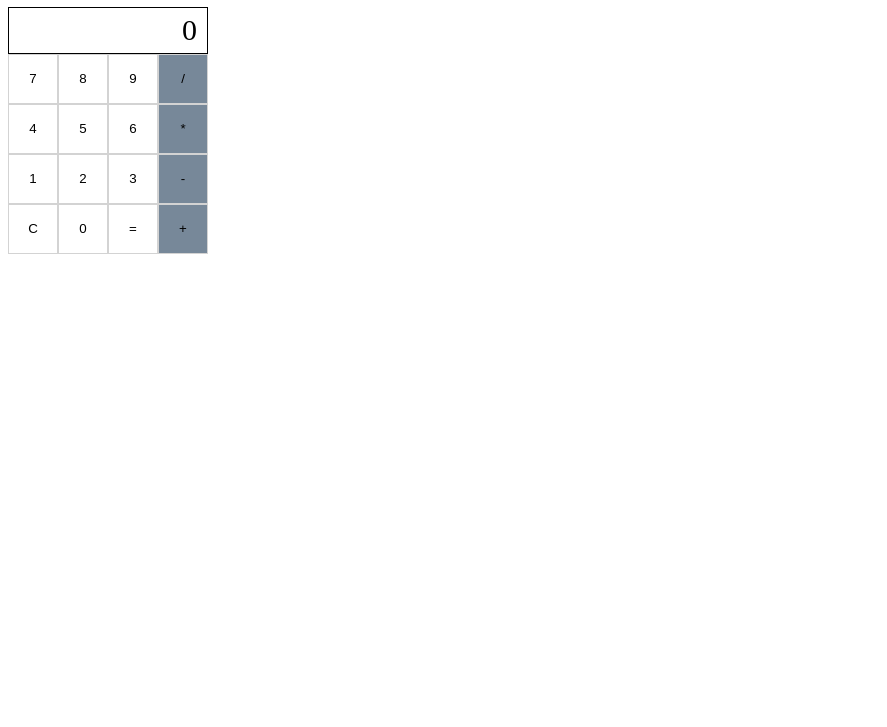
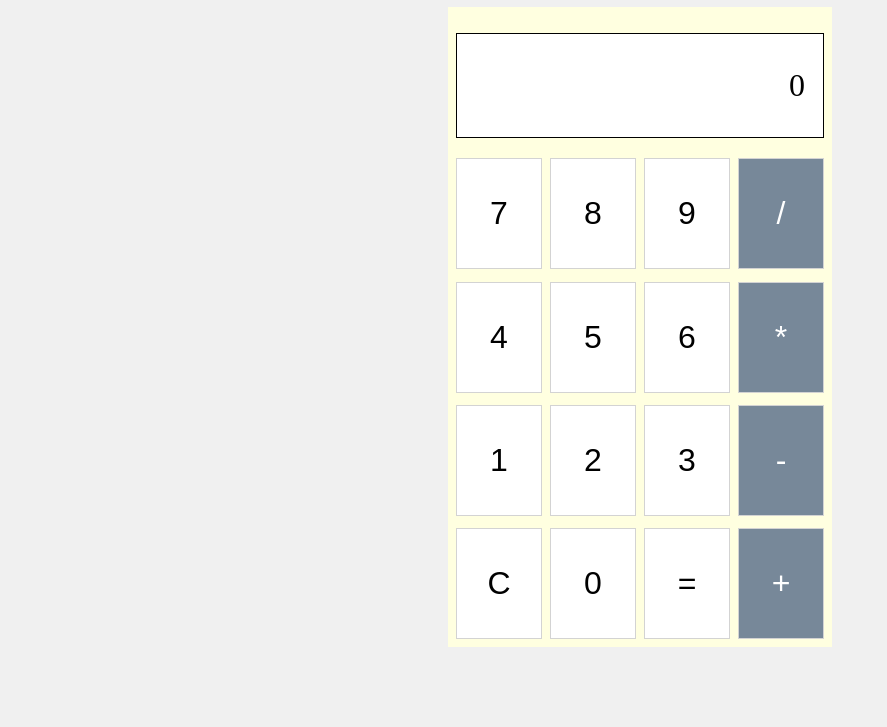
Before and after one commit to k3st/ReactJS-cc, a plain HTML site: page main.html in a window 1280 px wide. Shown: the part 73-800 px from the top of the page, without its empty margins (0-887 px from the left). Drawn offline with nearby package versions, Linux system fonts and the light colour scheme.

Commit message:
scalable calculator

```diff
--- a/css/01-calculator.css
+++ b/css/01-calculator.css
@@ -1,29 +1,71 @@
-.app-container{
-    width: 400px;
-    height: 400px;
-}
-.calculator{
-    display: grid;
-    grid-template-columns: repeat(4,50px);
+body {
+  display: flex;
+  justify-content: center;
+  align-items: center;
+  height: 100vh;
+  margin: 0;
+  background-color: #f0f0f0;
+  font-size: xx-large;
 }
 
-.display{
-    grid-column-start: 1;
-    grid-column-end: 5;
-    height: 40px;
-    font-size: 30px;
-    text-align: right;
-    border: 1px solid black;
-    padding-right: 10px;
-    padding-top: 5px;
+.app-container {
+  width: 60vw;
+  height: calc(60vw * 5 / 3); /* Aspect ratio 3:5 */
+  max-height: 80vh;
+  max-width: calc(80vh * 3 / 5); /* Maintain aspect ratio within max height */
+  background-color: lightyellow;
+  display: flex;
+  justify-content: center;
+  align-items: center;
+  padding: 2%;
+  box-sizing: border-box;
 }
 
-button{
-    height: 50px;
-    background-color: white;
-    border: 1px solid lightgray;
+.calculator {
+  display: grid;
+  grid-template-columns: repeat(4, 1fr);
+  grid-template-rows: repeat(5, 1fr);
+  gap: 2%;
+  width: 100%;
+  height: 100%;
+}
+
+.display {
+  grid-column: 1 / -1;
+  height: 80%;
+  text-align: right;
+  border: 1px solid black;
+  margin-top: 5%;
+  padding: 10% 5% 10% 5%;
+  background-color: white;
+  display: flex;
+  align-items: center;
+  justify-content: flex-end;
+  box-sizing: border-box;
+}
+
+button {
+  background-color: white;
+  border: 1px solid lightgray;
+  display: flex;
+  align-items: center;
+  justify-content: center;
+  padding: 1%;
+  box-sizing: border-box;
+  cursor: pointer;
+
+  font-size: xx-large;
 }
 
 button.operator {
-    background-color: lightslategray;
+  background-color: lightslategray;
+  color: white;
 }
+
+/* Media query for smaller screens */
+@media (max-width: 600px) {
+  .app-container {
+    width: 90vw;
+    height: calc(90vw * 5 / 3); /* Maintain aspect ratio */
+  }
+}
--- a/main.html
+++ b/main.html
@@ -2,11 +2,13 @@
 <html>
   <head>
     <title>Calculator with ReactJS</title>
-    <link rel="stylesheet" href="css/01-calculator.css">
+    <link rel="stylesheet" href="css/01-calculator.css" />
   </head>
   <body>
-    <h1> CALCULATOR </h1>
-    <div id="root"></div>
+    <div>
+      <div id="root"></div>
+    </div>
+
     <script src="https://unpkg.com/react@17/umd/react.development.js"></script>
     <script src="https://unpkg.com/react-dom@17/umd/react-dom.development.js"></script>
     <script src="https://unpkg.com/@babel/standalone/babel.min.js"></script>
--- a/scripts/landingpage.js
+++ b/scripts/landingpage.js
@@ -58,22 +58,22 @@ function Calculator() {
   }
 
   function doCalculation() {
-    let total = parseInt(calc.total);
+    let total = parseFloat(calc.total);
     switch (calc.preOp) {
       case "+":
-        total += parseInt(calc.current);
+        total += parseFloat(calc.current);
         break;
       case "-":
-        total -= parseInt(calc.current);
+        total -= parseFloat(calc.current);
         break;
       case "*":
-        total *= parseInt(calc.current);
+        total *= parseFloat(calc.current);
         break;
       case "/":
-        total /= parseInt(calc.current);
+        total /= parseFloat(calc.current);
         break;
       default:
-        total = parseInt(calc.current);
+        total = parseFloat(calc.current);
     }
 
     return total;
```
